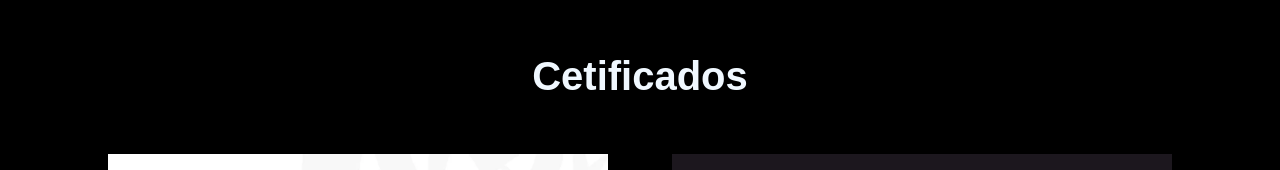
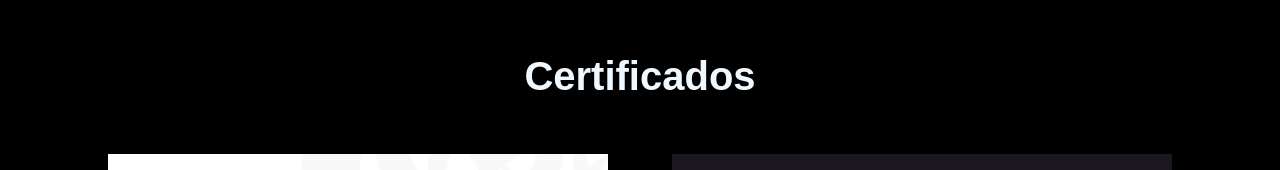
Before and after one commit to luisruiz2000/portafolio, a React (Vite) app: page / in a window 1280 px wide. Shown: the part 2664-2834 px from the top of the page. Built offline with nearby package versions, Linux system fonts and the light colour scheme.

Commit message:
Corrigiendo textos

```diff
--- a/src/components/Certificates/Certicates.jsx
+++ b/src/components/Certificates/Certicates.jsx
@@ -5,7 +5,7 @@ import jsAnsStructuraDatos from '../../assets/image/certificateJs.jpeg'
 const Cetificates = () => {
   return (
     <div id="certificates" className="certificates" data-aos="zoom-in">
-      <center className="titleCertificates fs-1">Cetificados</center>
+      <center className="titleCertificates fs-1">Certificados</center>
       <section className="allCertificates">
         <a target="_blank" href="https://www.freecodecamp.org/certification/LuisRuiz/responsive-web-design">
           <img className='certificatesImg' src={webRespondivo} />
```
